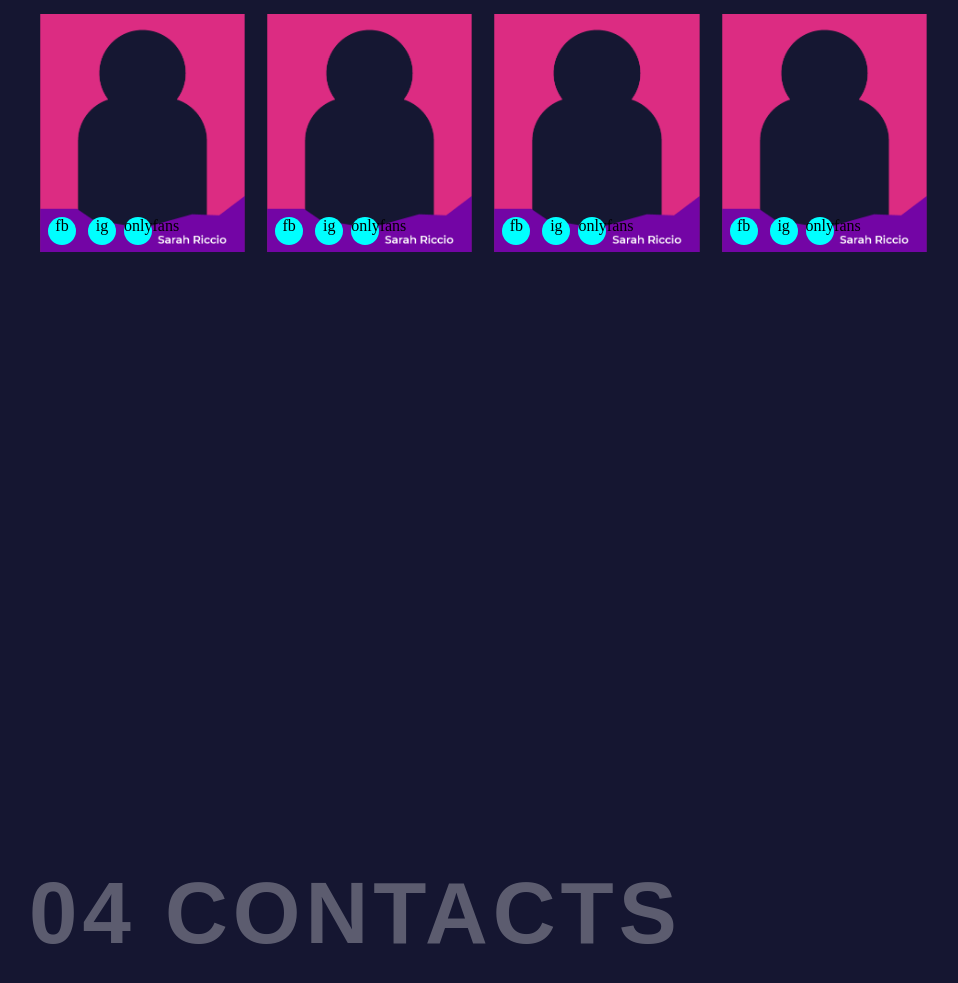
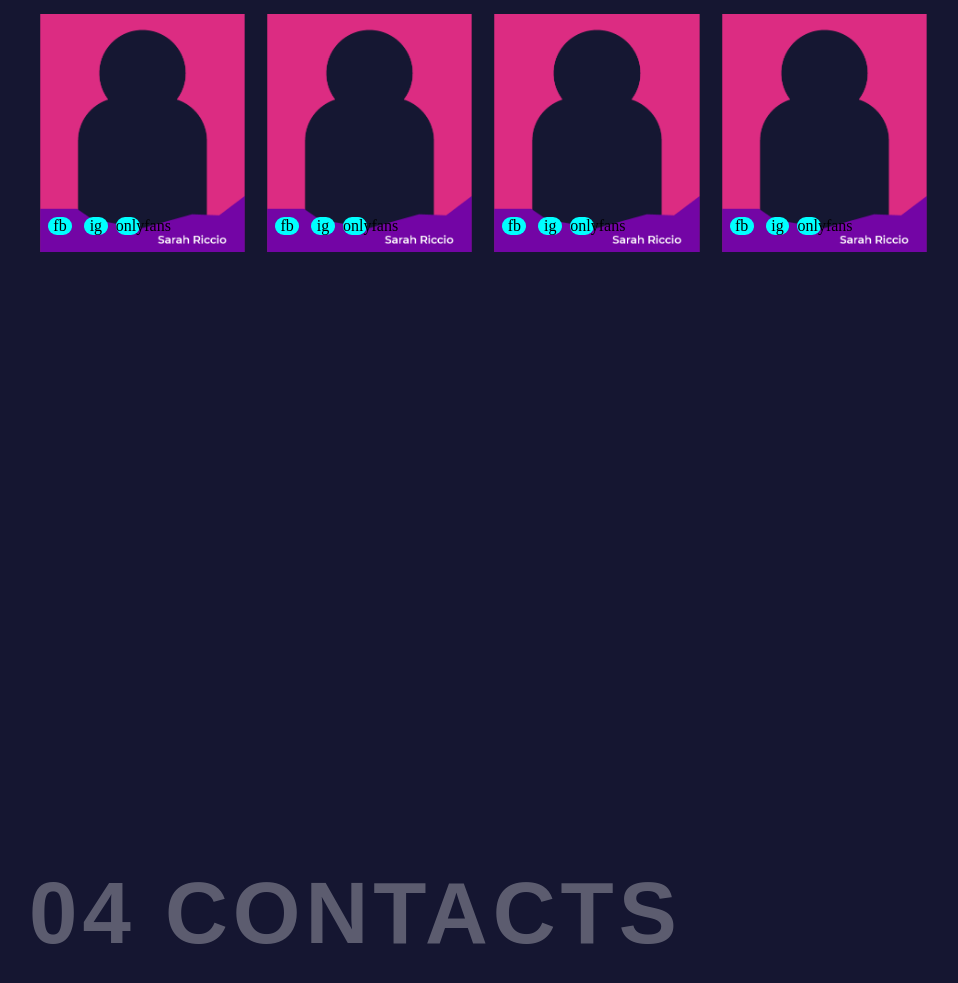
Before and after one commit to abana-wd2020/MdAStudio, a website: page index.html in a window 1280 px wide. Shown: the part 3837-4820 px from the top of the page, without its empty margins (148-1106 px from the left). Drawn offline with nearby package versions, Linux system fonts and the light colour scheme; a web font is replaced by a local one.

Commit message:
modifiche

```diff
--- a/style.css
+++ b/style.css
@@ -297,12 +297,13 @@ font-weight: 700;
 }
 
 .sociales {
+    height: 28px;
     margin-top: -39px;
+    margin-right: 47%;
 }
 
 .socialicons {
-    height: 28px;
-    width: 28px;
+    width: 22%;
     background-color: aqua;
     border-radius: 15px;
     display: inline-block;
```
